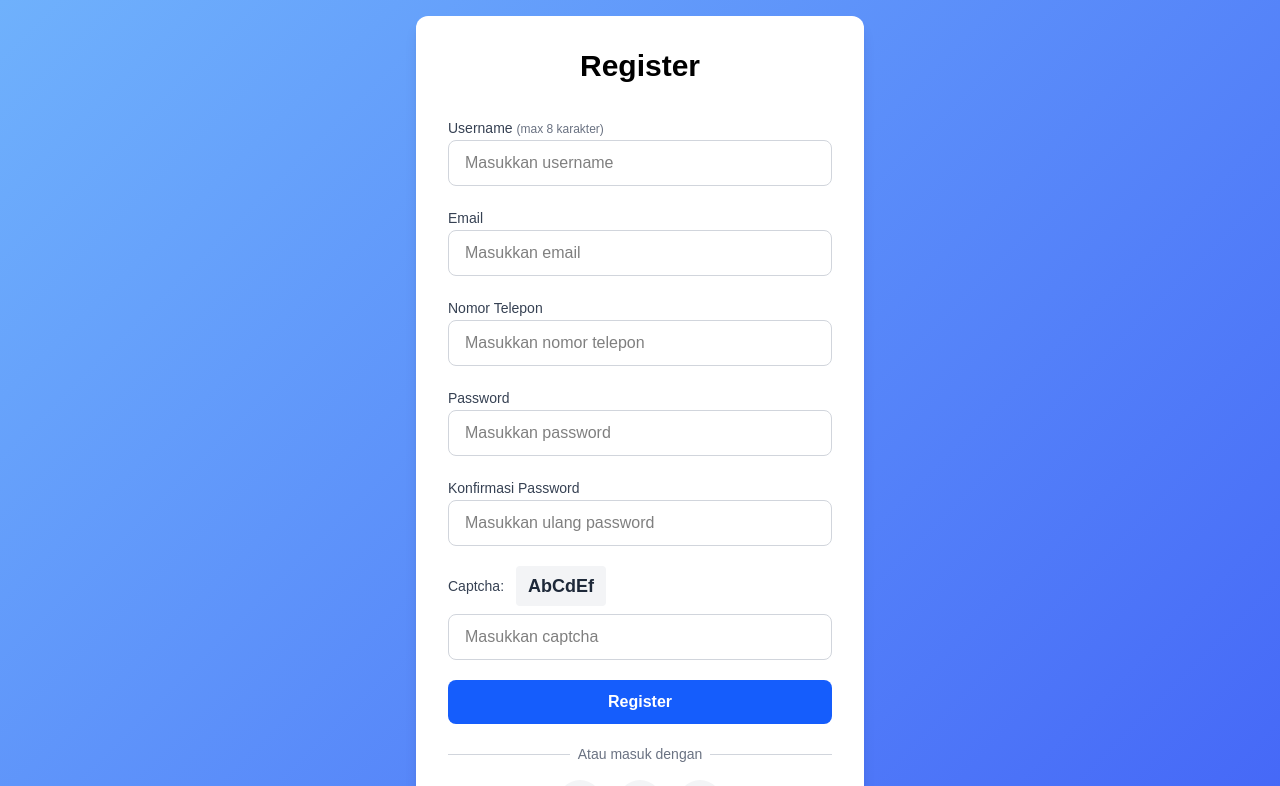
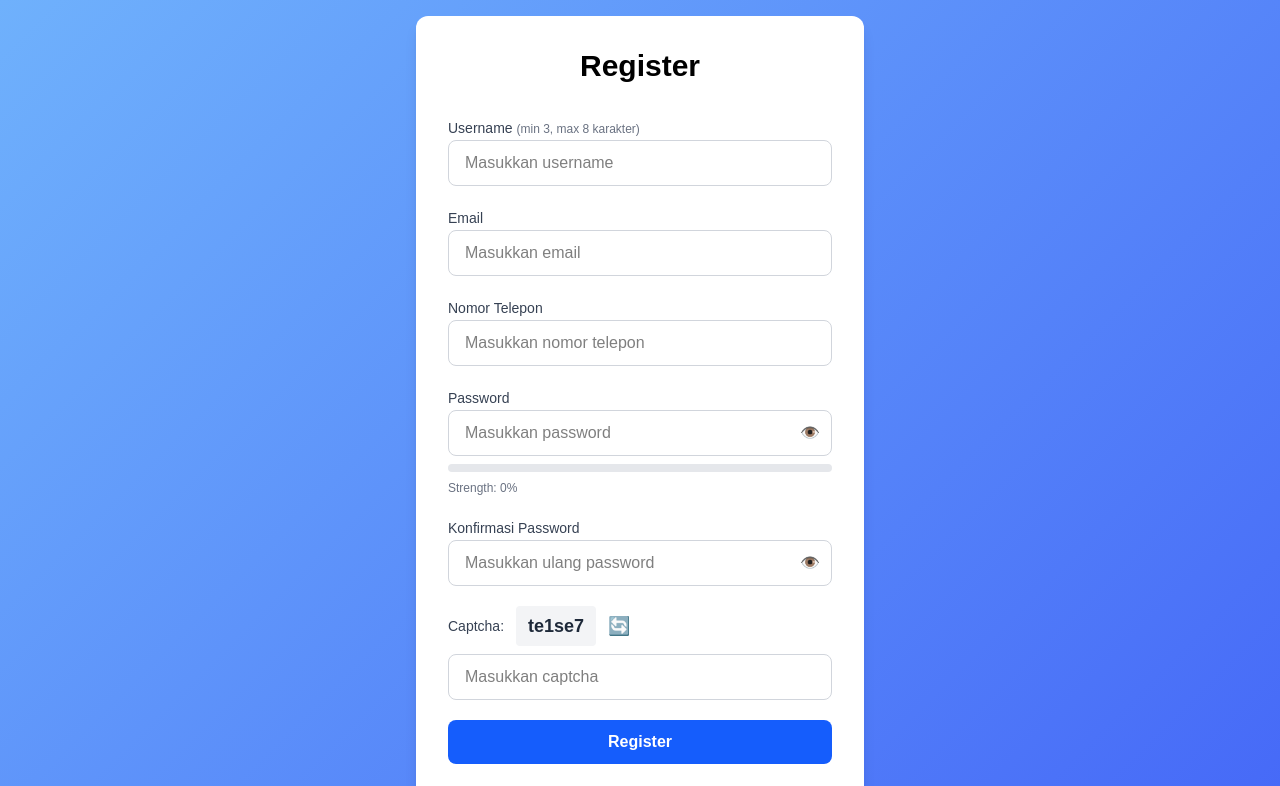
Before and after one commit to pikalucu/UGD_05_A_2653, a Next.js app in the folder react-hooks-a-2653/: page /auth/register in a window 1280 px wide. Shown: the top 786 px of the page. Built offline with nearby package versions, Linux system fonts and the light colour scheme.

Commit message:
update page.tsx

```diff
--- a/react-hooks-a-2653/src/app/auth/login/page.tsx
+++ b/react-hooks-a-2653/src/app/auth/login/page.tsx
@@ -1,6 +1,6 @@
 'use client';
 
-import { useState } from 'react';
+import { useState, useEffect } from 'react';
 import { useRouter } from 'next/navigation';
 import AuthFromWrapper from '@/components/AuthFormWrapper';
 import SocialAuth from '@/components/SocialAuth';
@@ -20,8 +20,12 @@ interface ErrorObject {
   captcha?: string;
 }
 
-const DEFAULT_CAPTCHA = 'AbCdEf';
 const MAX_ATTEMPTS = 3;
+
+const generateCaptcha = () => {
+  const chars = 'abcdefghijklmnopqrstuvwxyz0123456789';
+  return Array.from({ length: 6 }, () => chars[Math.floor(Math.random() * chars.length)]).join('');
+};
 
 const LoginPage = () => {
   const router = useRouter();
@@ -32,6 +36,8 @@ const LoginPage = () => {
   });
   const [errors, setErrors] = useState<ErrorObject>({});
   const [attempts, setAttempts] = useState(MAX_ATTEMPTS);
+  const [showPassword, setShowPassword] = useState(false);
+  const [captcha, setCaptcha] = useState(generateCaptcha());
 
   const handleChange = (e: React.ChangeEvent<HTMLInputElement>) => {
     const { name, value } = e.target;
@@ -48,11 +54,20 @@ const LoginPage = () => {
     }
 
     const newErrors: ErrorObject = {};
-    if (!formData.email.trim()) newErrors.email = 'Email tidak boleh kosong';
-    if (!formData.password.trim()) newErrors.password = 'Password tidak boleh kosong';
+
+    if (!formData.email.trim()) {
+      newErrors.email = 'Email tidak boleh kosong';
+    } else if (!/^[^\s@]+@[^\s@]+\.[^\s@]+$/.test(formData.email)) {
+      newErrors.email = 'Format email tidak valid';
+    }
+
+    if (!formData.password.trim()) {
+      newErrors.password = 'Password tidak boleh kosong';
+    }
+
     if (!formData.captchaInput.trim()) {
       newErrors.captcha = 'Captcha belum diisi';
-    } else if (formData.captchaInput !== DEFAULT_CAPTCHA) {
+    } else if (formData.captchaInput !== captcha) {
       newErrors.captcha = 'Captcha tidak valid';
     }
 
@@ -60,16 +75,23 @@ const LoginPage = () => {
       setErrors(newErrors);
       const newAttempts = Math.max(attempts - 1, 0);
       setAttempts(newAttempts);
+      if (newAttempts === 0) {
+        toast.error('Kesempatan login habis!', { theme: 'dark', position: 'top-right' });
+      } else {
         toast.error(`Login Gagal! Sisa kesempatan: ${newAttempts}`, { theme: 'dark', position: 'top-right' });
+      }
+      setCaptcha(generateCaptcha());
       return;
     }
 
+    localStorage.setItem('isLoggedIn', 'true');
     toast.success('Login Berhasil!', { theme: 'dark', position: 'top-right' });
     router.push('/home');
   };
 
   const handleReset = () => {
     setAttempts(MAX_ATTEMPTS);
+    setCaptcha(generateCaptcha());
     toast.success('Kesempatan login berhasil direset!', { theme: 'dark', position: 'top-right' });
   };
 
@@ -79,6 +101,7 @@ const LoginPage = () => {
     <AuthFromWrapper title="Login">
       <p className="text-center text-sm text-gray-500 mb-4">Sisa kesempatan: {attempts}</p>
       <form onSubmit={handleSubmit} className="space-y-5 w-full">
+
         <div className="space-y-2">
           <label htmlFor="email" className="text-sm font-medium text-gray-700">Email</label>
           <input
@@ -94,44 +117,52 @@ const LoginPage = () => {
 
         <div className="space-y-2">
           <label htmlFor="password" className="text-sm font-medium text-gray-700">Password</label>
+          <div className="relative">
             <input
               id="password"
-            type="password"
+              type={showPassword ? 'text' : 'password'}
               name="password"
               value={formData.password}
               onChange={handleChange}
-            className={`w-full px-4 py-2.5 rounded-lg border ${errors.password ? 'border-red-500' : 'border-gray-300'}`}
+              className={`w-full px-4 py-2.5 rounded-lg border pr-10 ${errors.password ? 'border-red-500' : 'border-gray-300'}`}
               placeholder="Masukan password"
             />
+            <button
+              type="button"
+              onClick={() => setShowPassword(!showPassword)}
+              className="absolute right-3 top-1/2 -translate-y-1/2 text-gray-500"
+            >
+              {showPassword ? '🙈' : '👁️'}
+            </button>
+          </div>
           {errors.password && <p className="text-red-600 text-sm italic mt-1">{errors.password}</p>}
         </div>
 
-        <div>
-          <div className="flex items-center justify-between mt-2">
+        <div className="flex items-center justify-between">
           <label className="flex items-center text-sm text-gray-700">
             <input
               type="checkbox"
               name="remberMe"
               checked={formData.remberMe || false}
-                onChange={(e) =>
-                  setFormData(prev => ({ ...prev, remberMe: e.target.checked }))
-                }
+              onChange={(e) => setFormData(prev => ({ ...prev, remberMe: e.target.checked }))}
               className="mr-2 h-4 w-4 rounded border-gray-300"
             />
-              Ingat Saya
+            Ingat saya
           </label>
           <Link href="/auth/forgot-password" className="text-blue-600 hover:text-blue-800 text-sm font-semibold">
-              Forgot Password?
+            Forgot password?
           </Link>
-          </div>
         </div>
 
         <div className="space-y-2">
           <div className="flex items-center space-x-3">
             <span className="text-sm font-medium text-gray-700">Captcha:</span>
             <span className="font-mono text-lg font-bold text-gray-800 bg-gray-100 px-3 py-1.5 rounded">
-              {DEFAULT_CAPTCHA}
+              {captcha}
             </span>
+            <button type="button" onClick={() => setCaptcha(generateCaptcha())} className="text-blue-500 hover:text-blue-700 text-lg">
+              🔄
+            </button>
           </div>
           <input
             type="text"
@@ -148,9 +179,7 @@ const LoginPage = () => {
           type="submit"
           disabled={isDisabled}
           className={`w-full font-semibold py-2.5 px-4 rounded-lg text-white transition-colors ${
-            isDisabled
-              ? 'bg-gray-400 cursor-not-allowed'
-              : 'bg-blue-600 hover:bg-blue-700'
+            isDisabled ? 'bg-gray-400 cursor-not-allowed' : 'bg-blue-600 hover:bg-blue-700'
           }`}
         >
           Sign In
@@ -161,9 +190,7 @@ const LoginPage = () => {
           onClick={handleReset}
           disabled={!isDisabled}
           className={`w-full font-semibold py-2.5 px-4 rounded-lg text-white transition-colors ${
-            isDisabled
-              ? 'bg-green-500 hover:bg-green-600 cursor-pointer'
-              : 'bg-gray-400 cursor-not-allowed'
+            isDisabled ? 'bg-green-500 hover:bg-green-600 cursor-pointer' : 'bg-gray-400 cursor-not-allowed'
           }`}
         >
           Reset Kesempatan
--- a/react-hooks-a-2653/src/app/auth/register/page.tsx
+++ b/react-hooks-a-2653/src/app/auth/register/page.tsx
@@ -1,11 +1,11 @@
 'use client';
 
-import { useState } from 'react';
+import { useState, useEffect } from 'react';
 import { useForm } from 'react-hook-form';
 import { useRouter } from 'next/navigation';
 import Link from 'next/link';
-import AuthFromWrapper from '../../../components/AuthFormWrapper';
-import SocialAuth from '../../../components/SocialAuth';
+import AuthFromWrapper from '@/components/AuthFormWrapper';
+import SocialAuth from '@/components/SocialAuth';
 import { toast } from 'react-toastify';
 
 type RegisterFormData = {
@@ -17,22 +17,46 @@ type RegisterFormData = {
   captcha: string;
 };
 
-const DEFAULT_CAPTCHA = 'AbCdEf';
+const generateCaptcha = () => {
+  const chars = 'abcdefghijklmnopqrstuvwxyz0123456789';
+  return Array.from({ length: 6 }, () => chars[Math.floor(Math.random() * chars.length)]).join('');
+};
 
 const RegisterPage = () => {
   const router = useRouter();
   const { register, handleSubmit, watch, formState: { errors }, reset } = useForm<RegisterFormData>();
   const [captchaInput, setCaptchaInput] = useState('');
+  const [captcha, setCaptcha] = useState(generateCaptcha());
+  const [showPassword, setShowPassword] = useState(false);
+  const [showConfirm, setShowConfirm] = useState(false);
+  const [strength, setStrength] = useState(0);
 
   const password = watch('password', '');
-  const confirmPassword = watch('confirmPassword', '');
+
+  useEffect(() => {
+    const s = Math.min(
+      (password.length > 7 ? 25 : 0) +
+      (/[A-Z]/.test(password) ? 25 : 0) +
+      (/[0-9]/.test(password) ? 25 : 0) +
+      (/[^A-Za-z0-9]/.test(password) ? 25 : 0),
+      100
+    );
+    setStrength(s);
+  }, [password]);
+
+  const getStrengthColor = () => {
+    if (strength <= 25) return 'bg-red-500';
+    if (strength <= 50) return 'bg-yellow-500';
+    if (strength <= 75) return 'bg-blue-500';
+    return 'bg-green-500';
+  };
 
   const onSubmit = (data: RegisterFormData) => {
     if (data.password !== data.confirmPassword) {
       toast.error('Konfirmasi password tidak cocok', { theme: 'dark' });
       return;
     }
-    if (data.captcha !== DEFAULT_CAPTCHA) {
+    if (captchaInput !== captcha) {
       toast.error('Captcha salah', { theme: 'dark' });
       return;
     }
@@ -46,11 +70,15 @@ const RegisterPage = () => {
 
         <div className="space-y-2">
           <label htmlFor="username" className="text-sm font-medium text-gray-700">
-            Username <span className="text-gray-500 text-xs">(max 8 karakter)</span>
+            Username <span className="text-gray-500 text-xs">(min 3, max 8 karakter)</span>
           </label>
           <input
             id="username"
-            {...register('username', { required: 'Username wajib diisi' })}
+            {...register('username', {
+              required: 'Username wajib diisi',
+              minLength: { value: 3, message: 'Minimal 3 karakter' },
+              maxLength: { value: 8, message: 'Maksimal 8 karakter' }
+            })}
             className={`w-full px-4 py-2.5 rounded-lg border ${errors.username ? 'border-red-500' : 'border-gray-300'}`}
             placeholder="Masukkan username"
           />
@@ -62,7 +90,10 @@ const RegisterPage = () => {
           <input
             id="email"
             type="email"
-            {...register('email', { required: 'Email wajib diisi' })}
+            {...register('email', {
+              required: 'Email wajib diisi',
+              pattern: { value: /^[^\s@]+@[^\s@]+\.[^\s@]+$/, message: 'Format email tidak valid' }
+            })}
             className={`w-full px-4 py-2.5 rounded-lg border ${errors.email ? 'border-red-500' : 'border-gray-300'}`}
             placeholder="Masukkan email"
           />
@@ -74,7 +105,11 @@ const RegisterPage = () => {
           <input
             id="nomorTelp"
             type="tel"
-            {...register('nomorTelp', { required: 'Nomor telepon wajib diisi' })}
+            {...register('nomorTelp', {
+              required: 'Nomor telepon wajib diisi',
+              minLength: { value: 10, message: 'Minimal 10 karakter' },
+              pattern: { value: /^[0-9]+$/, message: 'Hanya boleh angka' }
+            })}
             onInput={(e) => {
               e.currentTarget.value = e.currentTarget.value.replace(/[^0-9]/g, '');
             }}
@@ -86,36 +121,63 @@ const RegisterPage = () => {
 
         <div className="space-y-2">
           <label htmlFor="password" className="text-sm font-medium text-gray-700">Password</label>
+          <div className="relative">
             <input
               id="password"
-            type="password"
-            {...register('password', { required: 'Password wajib diisi' })}
-            className={`w-full px-4 py-2.5 rounded-lg border ${errors.password ? 'border-red-500' : 'border-gray-300'}`}
+              type={showPassword ? 'text' : 'password'}
+              {...register('password', {
+                required: 'Password wajib diisi',
+                minLength: { value: 8, message: 'Minimal 8 karakter' }
+              })}
+              className={`w-full px-4 py-2.5 rounded-lg border pr-10 ${errors.password ? 'border-red-500' : 'border-gray-300'}`}
               placeholder="Masukkan password"
             />
+            <button
+              type="button"
+              onClick={() => setShowPassword(!showPassword)}
+              className="absolute right-3 top-1/2 -translate-y-1/2 text-gray-500"
+            >
+              {showPassword ? '🙈' : '👁️'}
+            </button>
+          </div>
+          <div className="w-full bg-gray-200 rounded-full h-2 mt-1">
+            <div className={`h-2 rounded-full transition-all ${getStrengthColor()}`} style={{ width: `${strength}%` }} />
+          </div>
+          <p className="text-xs text-gray-500">Strength: {strength}%</p>
           {errors.password && <p className="text-red-600 text-sm italic mt-1">{errors.password.message}</p>}
         </div>
 
         <div className="space-y-2">
           <label htmlFor="confirmPassword" className="text-sm font-medium text-gray-700">Konfirmasi Password</label>
+          <div className="relative">
             <input
               id="confirmPassword"
-            type="password"
+              type={showConfirm ? 'text' : 'password'}
               {...register('confirmPassword', { required: 'Konfirmasi password wajib diisi' })}
-            className={`w-full px-4 py-2.5 rounded-lg border ${errors.confirmPassword ? 'border-red-500' : 'border-gray-300'}`}
+              className={`w-full px-4 py-2.5 rounded-lg border pr-10 ${errors.confirmPassword ? 'border-red-500' : 'border-gray-300'}`}
               placeholder="Masukkan ulang password"
             />
+            <button
+              type="button"
+              onClick={() => setShowConfirm(!showConfirm)}
+              className="absolute right-3 top-1/2 -translate-y-1/2 text-gray-500"
+            >
+              {showConfirm ? '🙈' : '👁️'}
+            </button>
+          </div>
           {errors.confirmPassword && <p className="text-red-600 text-sm italic mt-1">{errors.confirmPassword.message}</p>}
         </div>
 
         <div className="space-y-2">
           <div className="flex items-center space-x-3">
             <span className="text-sm font-medium text-gray-700">Captcha:</span>
-            <span className="font-mono text-lg font-bold text-gray-800 bg-gray-100 px-3 py-1.5 rounded">{DEFAULT_CAPTCHA}</span>
+            <span className="font-mono text-lg font-bold text-gray-800 bg-gray-100 px-3 py-1.5 rounded">{captcha}</span>
+            <button type="button" onClick={() => setCaptcha(generateCaptcha())} className="text-blue-500 hover:text-blue-700 text-lg">
+              🔄
+            </button>
           </div>
           <input
             type="text"
-            {...register('captcha')}
             value={captchaInput}
             onChange={(e) => setCaptchaInput(e.target.value)}
             className="w-full px-4 py-2.5 rounded-lg border border-gray-300"
```
Also changed, not shown: react-hooks-a-2653/src/app/auth/not-authorized/page.tsx (added, +18 -0 lines), react-hooks-a-2653/src/app/home/page.tsx (+14 -3 lines). Lines whose indentation alone changed are shown as unchanged.
